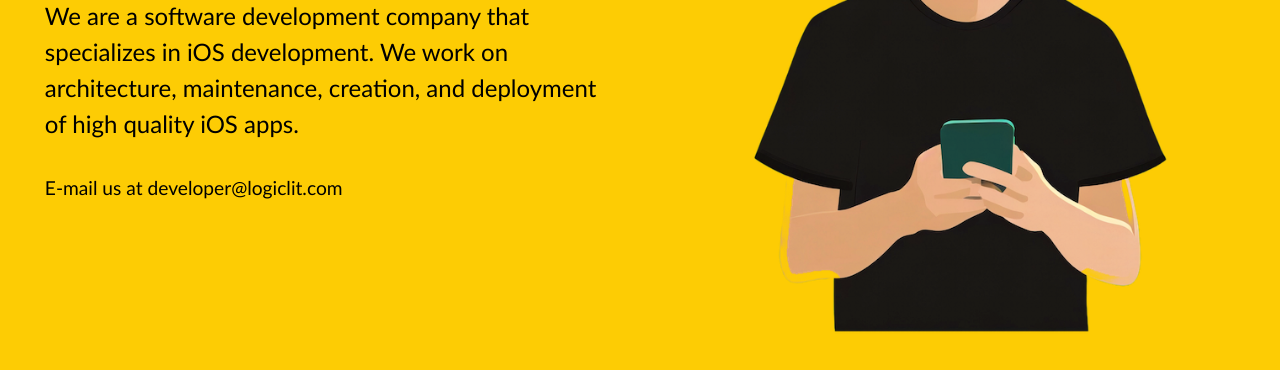
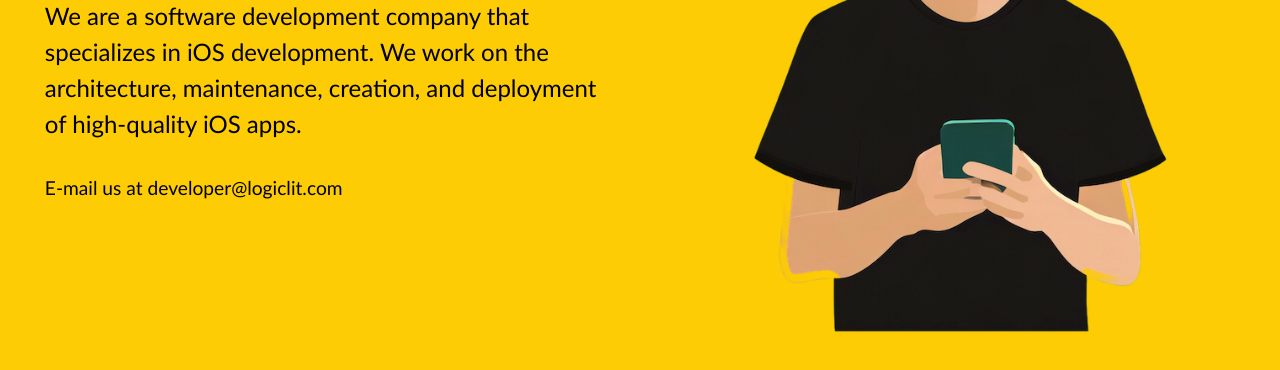
Before and after one commit to logiclit/logiclit.github.io, a plain HTML site: page index.html in a window 1280 px wide. Shown: the part 416-786 px from the top of the page. Drawn offline with Linux system fonts and the light colour scheme.

Commit message:
Update site description

```diff
--- a/index.html
+++ b/index.html
@@ -24,8 +24,7 @@
         <div class="description-container">
             <div class="column-left">
                 <img src="img/logo.png" alt="Logiclit logo">
-                <p>We are a software development company that specializes in iOS development. We work on architecture,
-                    maintenance, creation, and deployment of high quality iOS apps.</p>
+                <p>We are a software development company that specializes in iOS development. We work on the architecture, maintenance, creation, and deployment of high-quality iOS apps.</p>
                 <p class="description-email">E-mail us at <span id="email"></span></p>
             </div>
             <div class="column-right">
```
